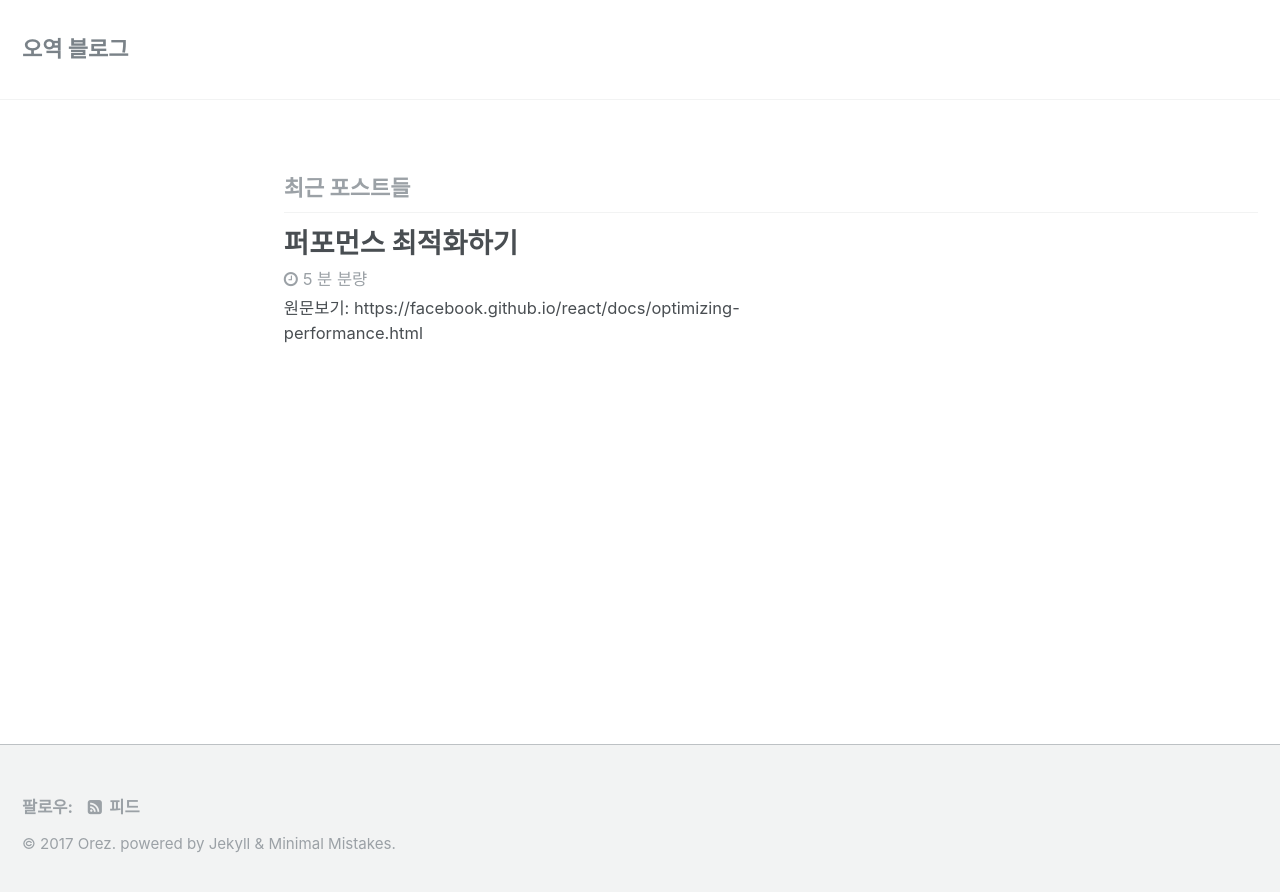
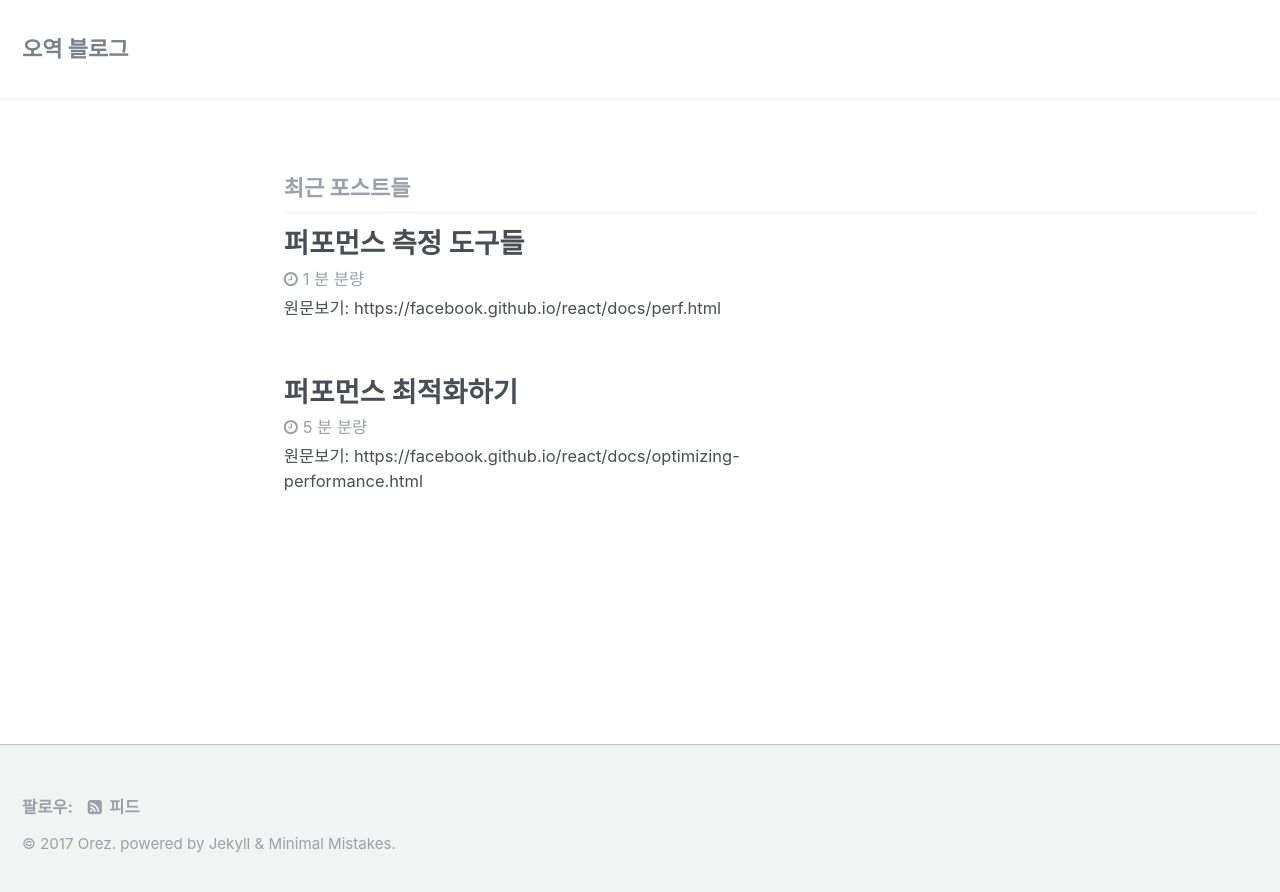
Before and after one commit to orezytivarg/orezytivarg.github.io, a Jekyll site: the page built from index.html, in a window 1280 px wide. Shown: the top 892 px of the page. Built offline with Jekyll 4.4.1, drawn with Linux system fonts in a browser that asks for light colours; the list of posts is cut into pages by our own code; some of the changed lines change nothing that is shown.

Commit message:
add new post

````diff
--- a/_posts/2017-01-05-optimizing-performance.md
+++ b/_posts/2017-01-05-optimizing-performance.md
@@ -47,7 +47,7 @@ shouldComponentUpdate(nextProps, nextState) {
 
 아래에 컴포넌트와 그 서브트리가 있다. `SCU`는 `shouldComponentUpdate`를 뜻하고, `vDOMEq`는 렌더된 React element가 동일한지를 뜻한다. 각 원의 색은 컴포넌트가 재조정되야하는지 아닌지 여부를 뜻한다.
 
-<figure><img src="/assets/images/should-component-update.png" /></figure>
+<figure><img src="https://facebook.github.io/react/img/should-component-update.png" /></figure>
 
 서브트리 C2의 `shouldComponentUpdate`가 `false`를 리턴하기 때문에 React는 C2를 렌더하려하지 않는다, 그리고 그 결과 C4와 C5의 `shouldComponentUpdate` 역시 호출하지 않는다.
 
--- /dev/null
+++ b/_posts/2017-01-06-performance-tools.md
@@ -0,0 +1,144 @@
+---
+id: perf
+title: 퍼포먼스 측정 도구들
+category: React
+---
+
+원문보기: https://facebook.github.io/react/docs/perf.html
+
+**임포트 하기**
+
+```javascript
+import Perf from 'react-addons-perf' // ES6
+var Perf = require('react-addons-perf') // ES5 with npm
+var Perf = React.addons.Perf; // ES5 with react-with-addons.js
+```
+
+## 개요
+
+React는 그냥 두어도 적당히 빨라보인다. 그러나, 애플리케이션의 1 온스의 성능을 쥐어 짜야하는 상황에서는 React의 diff 알고리즘에 최적화 힌트를 추가할 수 있는 [shouldComponentUpdate()](https://facebook.github.io/react/docs/react-component.html#shouldcomponentupdate) 훅을 제공한다.
+
+일반적으로 앱의 전반적인 성능을 살펴볼 수는 있지만, 추가적으로 `Perf`는 어디를 후킹하여 최적화할 필요가 있는 부분인지 알려주는 프로파일링 도구도 제공한다.
+
+[Benchling Engineering Team](http://benchling.engineering)에서 작성한 다음 두 기사에서 심도있는 프로파일링 툴 사용법을 소개하고 있다.
+
+ - ["Performance Engineering with React"](http://benchling.engineering/performance-engineering-with-react/)
+ - ["A Deep Dive into React Perf Debugging"](http://benchling.engineering/deep-dive-react-perf-debugging/)
+
+### 개발용 빌드 vs 제품용 빌드(Development vs. Production Builds)
+
+만약 React 애플리케이션의 퍼포먼스를 본다거나 혹은 벤치마킹 중이라면 제품용 빌드[minified production build](https://facebook.github.io/react/downloads.html)를 사용하여 테스트 중인지 확인해야 한다.
+개발용 빌드를 사용하고 있다면 개발에 도움이 되는 추가적인 경고들을 포함하고 있기 때문에 성능 저하의 원인이 되기 때문이다.
+
+하지만, 이 페이지에서 소개하고 있는 perf 도구는 개발용 빌드에서만 동작합니다.  따라서 프로파일러는 앱 중에서 _상대적으로_ 문제가 되는 부분만을 표시한다.
+
+### Perf 사용하기
+
+`Perf` 오브젝트는 개발 모드에서만 동작한다. 앱의 제품용 빌드에 포함해서는 안된다.
+
+#### 측정 방법
+
+ - [`start()`](#start)
+ - [`stop()`](#stop)
+ - [`getLastMeasurements()`](#getlastmeasurements)
+
+#### 결과 출력
+
+다음 메서드들은 [`Perf.getLastMeasurements()`](#getlastmeasurements)의 리턴된 측정값을 사용하여 결과를 보기 좋게 한다.
+
+ - [`printInclusive()`](#printinclusive)
+ - [`printExclusive()`](#printexclusive)
+ - [`printWasted()`](#printwasted)
+ - [`printOperations()`](#printoperations)
+ - [`printDOM()`](#printdom)
+
+* * *
+
+## 레퍼런스
+
+### `start()`
+### `stop()`
+
+```javascript
+Perf.start()
+// ...
+Perf.stop()
+```
+
+측정을 시작하고 멈춘다. 그 사이에 일어나는 React의 조작들이 기록되고 분석된다. 시간을 별로 들이지 않은 조작들은 무시된다.
+
+측정을 멈추고 나서, [`Perf.getLastMeasurements()`](#getlastmeasurements)를 호출하여 측정값을 구할 필요가 있다.
+
+* * *
+
+### `getLastMeasurements()`
+
+```javascript
+Perf.getLastMeasurements()
+```
+
+바로 이전의 start-stop 세션에서의 측정치를 기술한 불투명한(opaque) 구조를 가진 데이터를 얻는다. 이 데이터를 저장면 [`Perf`](#printing-results)의 다른 출력 메서드에 전달할 수 있다.
+
+> 유의사항
+>
+> 이 부분이 공개 API에 적용되는 부분이 되면 문서에 업데이트 할 것이므로, 반환값의 정확한 형식에 의존하지 말아라
+
+* * *
+
+### `printInclusive()`
+
+```javascript
+Perf.printInclusive(measurements)
+```
+
+전체 시간을 출력한다. 만약 아무런 아규먼트도 전달되지 않는다면 기본적으로 모든 측정값을 출력한다. 이 메서드는 다음 그림과 같이 멋진 형식의 테이블로 콘솔에 출력한다:
+
+![](https://facebook.github.io/react/img/docs/perf-inclusive.png)
+
+* * *
+
+### `printExclusive()`
+
+```javascript
+Perf.printExclusive(measurements)
+```
+
+"Exclusive"는 컴포넌트를 마운트하는데 걸린 시간을 포함하지 않는다. 즉, props를 처리하고 `componentWillMount`, `componentDidMount` 등에 걸린 시간은 제외한다.
+
+![](https://facebook.github.io/react/img/docs/perf-exclusive.png)
+
+* * *
+
+### `printWasted()`
+
+```javascript
+Perf.printWasted(measurements)
+```
+
+**프로파일러에서 가장 중요한 부분**.
+
+"Wasted"는 아무것도 실제로 렌더링하지 않았을 때 소비된 시간이다. 즉, 렌더링 결과가 그대로여서 아무런 DOM도 터치하지 않은 시간이다.
+
+![](https://facebook.github.io/react/img/docs/perf-wasted.png)
+
+* * *
+
+### `printOperations()`
+
+```javascript
+Perf.printOperations(measurements)
+```
+
+기본 DOM 조작들을 출력한다. 즉, "set innerHTML" 혹은 "remove"을 뜻한다.
+
+![](https://facebook.github.io/react/img/docs/perf-dom.png)
+
+* * *
+
+### `printDOM()`
+
+```javascript
+Perf.printDOM(measurements)
+```
+
+제거될 예정이고, deprecation 경고를 출력한다. [`printOperations()`](#printoperations)로 변경되었다.
````
